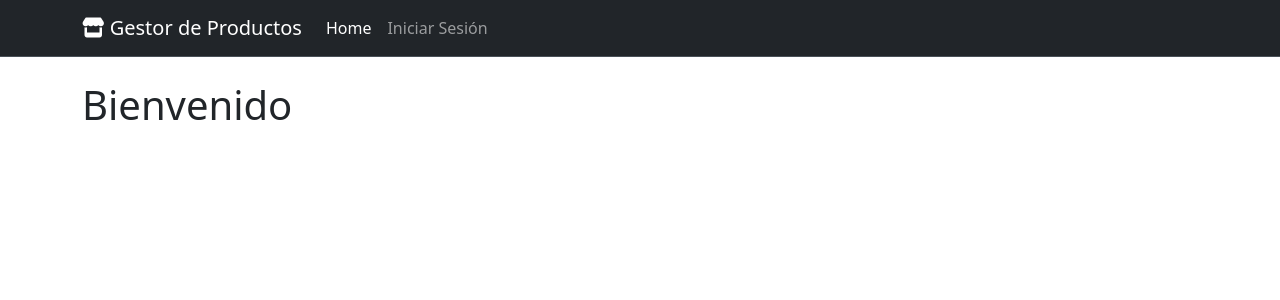
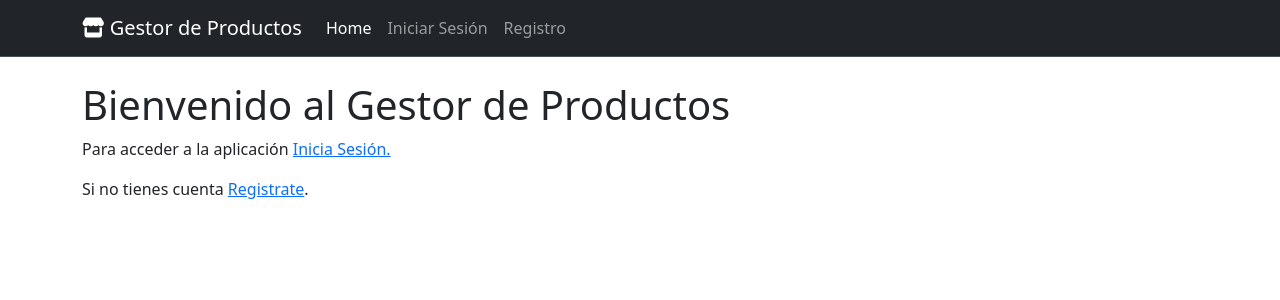
Before and after one commit to jflevig/EVAMOD7, a Django app: page / in a window 1280 px wide. Shown: the top 300 px of the page. Run offline with Django 5.2, Linux system fonts and the light colour scheme; some libraries are stand-ins or nearby versions.

Commit message:
base e index actualizados

```diff
--- a/productos/templates/base.html
+++ b/productos/templates/base.html
@@ -45,6 +45,9 @@
                     <li class="nav-item">
                         <a class="nav-link" href="{% url 'login' %}">Iniciar Sesión</a>
                     </li>
+                    <li class="nav-item">
+                        <a class="nav-link" href="{% url 'registro' %}">Registro</a>
+                    </li>
                     {% endif %}
                 </ul>
                 </div>
--- a/productos/templates/index.html
+++ b/productos/templates/index.html
@@ -3,5 +3,20 @@
 {% block title %}Home | Gestor de Productos{% endblock %}
 
 {% block content %}
-<h1>Bienvenido</h1>
+{% if user.is_authenticated %}
+<h1>Bienvenido {{ user.username }}</h1>
+
+<p>Para gestionar los productos, categorias o etiquetas accede a:</p>
+<ul>
+    <li><a href="{% url 'lista_productos' %}">Lista de Productos</a></li>
+    <li><a href="{% url 'lista_categorias' %}">Lista de Categorias</a></li>
+    <li><a href="{% url 'lista_etiquetas' %}">Lista de Etiquetas</a></li>
+</ul>
+{% else %}
+<h1>Bienvenido al Gestor de Productos</h1>
+
+<p>Para acceder a la aplicación <a href="{% url 'login' %}">Inicia Sesión.</a></p>
+
+<p>Si no tienes cuenta <a href="{% url 'registro' %}">Registrate</a>.</p>
+{% endif %}
 {% endblock %}
```
